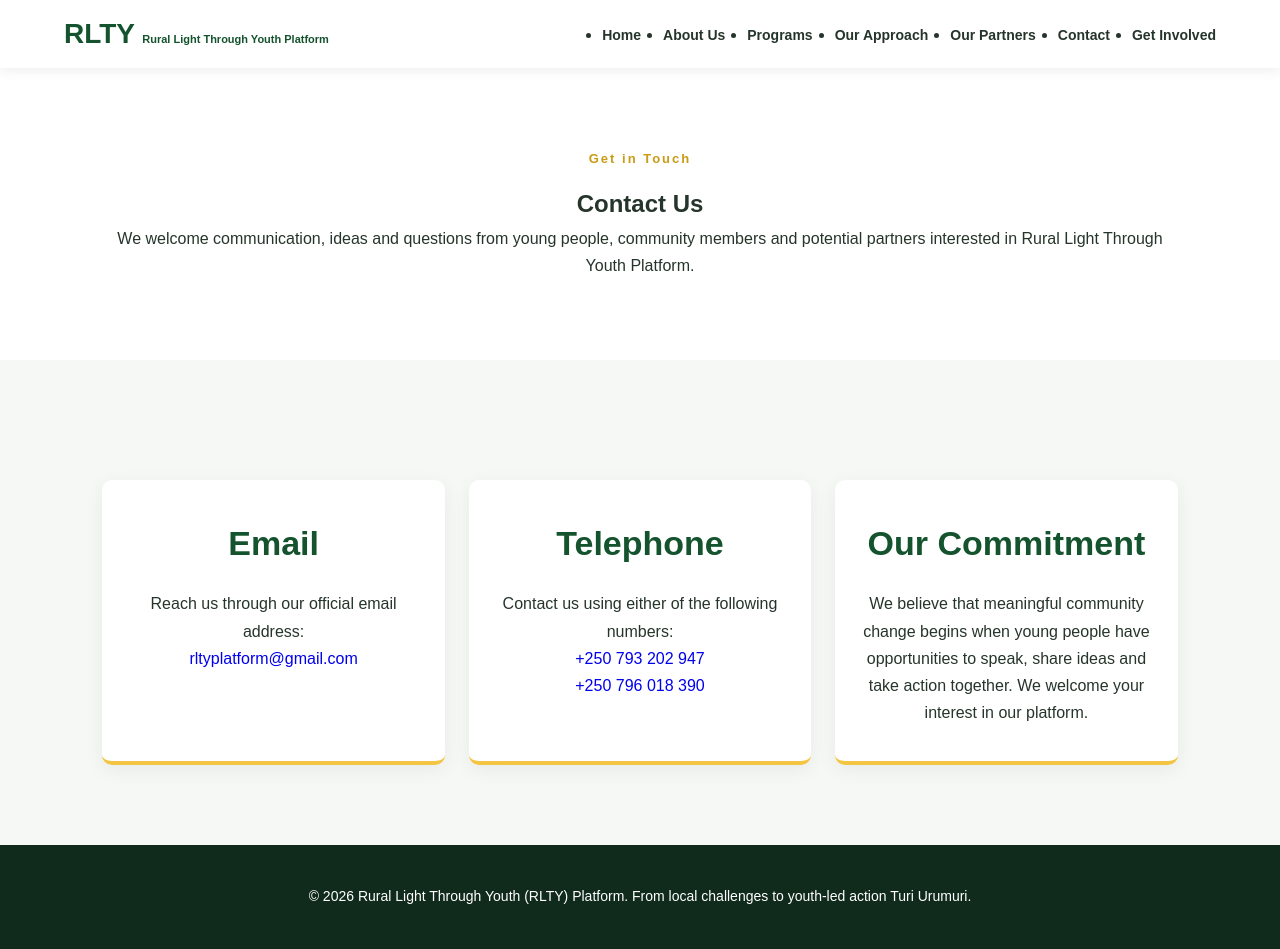
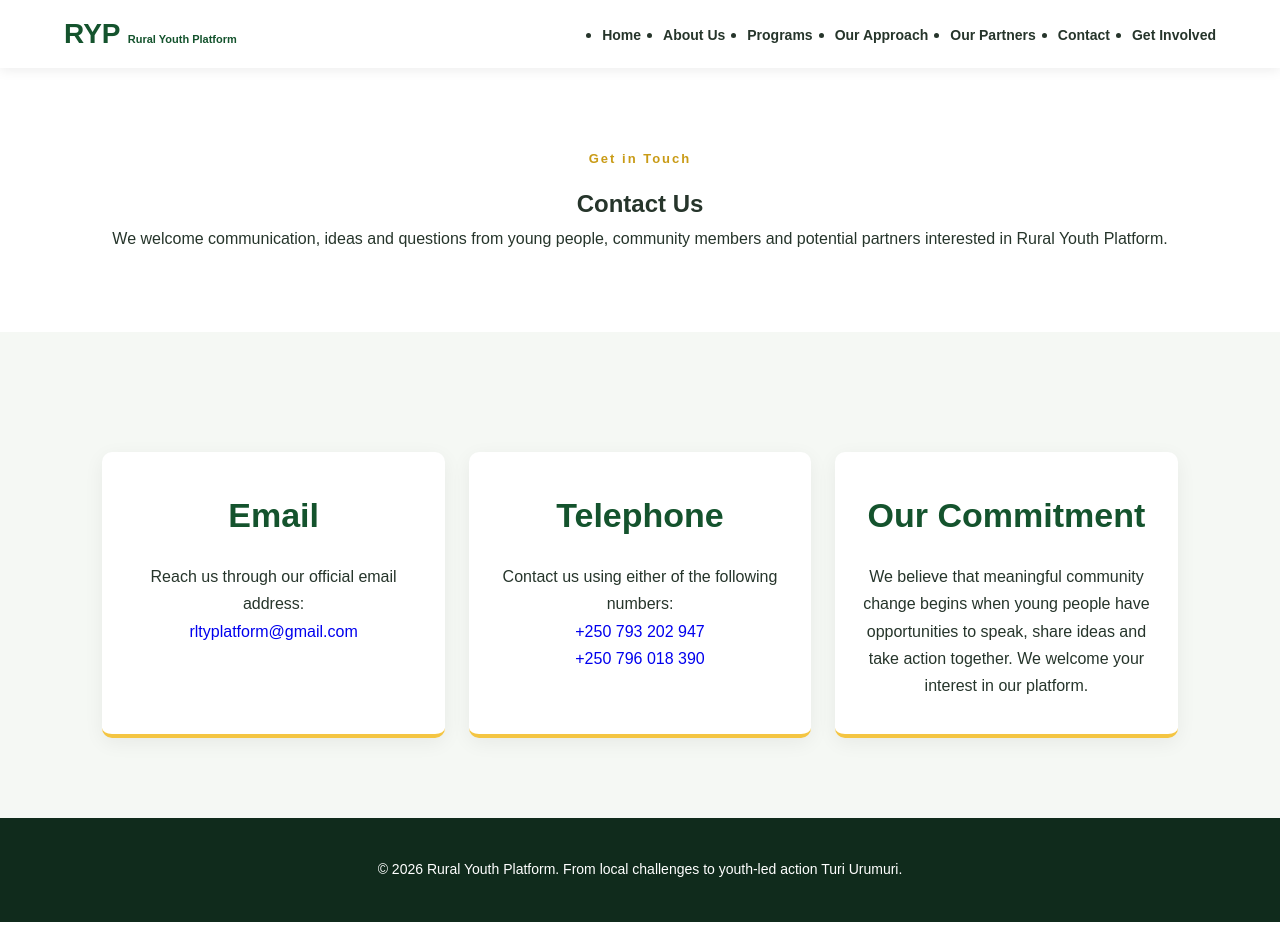
Before and after one commit to Abdiel137/platform, a plain HTML site: page contact.html in a window 1280 px wide. After the commit the page ends 922 px from the top, so only its background shows below. Drawn offline with Linux system fonts and the light colour scheme.

Commit message:
Update title and branding to Rural Youth Platform

```diff
--- a/contact.html
+++ b/contact.html
@@ -4,7 +4,7 @@
 <head>
   <meta charset="UTF-8">
   <meta name="viewport" content="width=device-width, initial-scale=1.0">
-  <title>Contact Us | Rural Light Through Youth Platform</title>
+  <title>Contact Us | Rural Youth Platform</title>
   <link rel="stylesheet" href="css/style.css">
 </head>
 <body>
@@ -13,8 +13,8 @@
     <nav class="navbar">
       <a href="index.html" class="logo">
         <span>
-          <strong>RLTY</strong>
-          <small>Rural Light Through Youth Platform</small>
+          <strong>RYP</strong>
+          <small>Rural Youth Platform</small>
         </span>
       </a>
 
@@ -36,8 +36,7 @@
       <h1>Contact Us</h1>
       <p>
         We welcome communication, ideas and questions from young people,
-        community members and potential partners interested in Rural Light
-        Through Youth Platform.
+        community members and potential partners interested in Rural Youth Platform.
       </p>
     </section>
 
@@ -80,7 +79,7 @@
 
   <footer>
     <p>
-      &copy; 2026 Rural Light Through Youth (RLTY) Platform.
+      &copy; 2026 Rural Youth Platform.
       From local challenges to youth-led action Turi Urumuri.
     </p>
   </footer>
```
